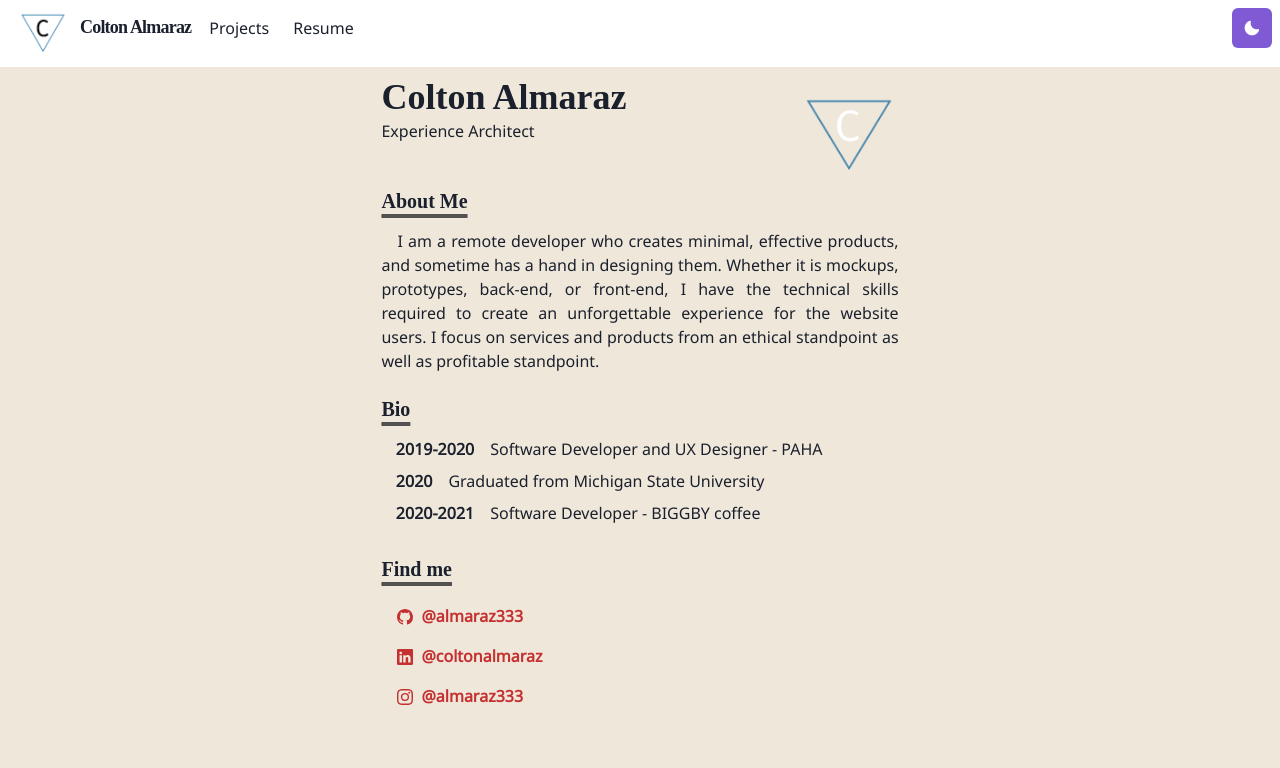
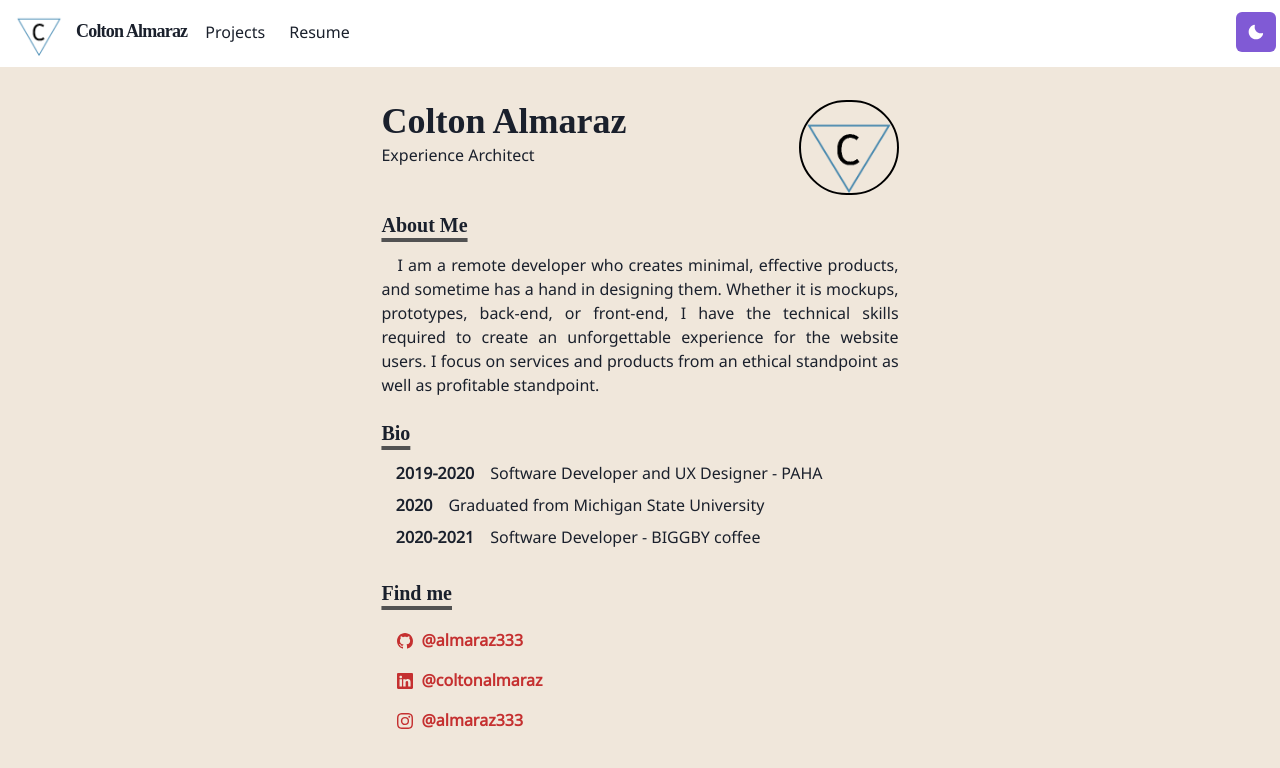
Before and after one commit to almaraz333/nextjs-portfolio, a Next.js app: page / in a window 1280 px wide. Shown: the top 768 px of the page. Built offline with nearby package versions, Linux system fonts and the light colour scheme.

Commit message:
added style changes

```diff
--- a/components/Navbar.tsx
+++ b/components/Navbar.tsx
@@ -60,7 +60,8 @@ const Navbar = (props) => {
         >
             <Container
                 display="flex"
-                p={2}
+                p={1}
+                mt={2}
                 maxW="container.lg.md"
                 wrap="wrap"
                 align="center"
--- a/components/layouts/main.tsx
+++ b/components/layouts/main.tsx
@@ -18,7 +18,7 @@ const Main: React.FC<MainProps> = ({ children, router }) => {
                 <title>Colton Almaraz - Homepage</title>
             </Head>
             <Navbar path={router.path} />
-            <Container maxW="container.md" pt={14}>
+            <Container maxW="container.md" pt={20}>
                 {children}
             </Container>
         </Box>
--- a/pages/index.tsx
+++ b/pages/index.tsx
@@ -37,15 +37,18 @@ const Page = () => {
                     >
                         <Image
                             borderColor={useColorModeValue(
-                                "whiteAlpha.200",
+                                "black",
                                 "whiteAlpha.500"
                             )}
-                            borderWidth={1}
+                            borderWidth={2}
                             borderStyle="solid"
                             maxWidth="100px"
                             display="inline-block"
                             borderRadius="full"
-                            src="/images/logo.png"
+                            src={useColorModeValue(
+                                "/images/logoLightMode.png",
+                                "/images/logo.png"
+                            )}
                             alt="Profile Image"
                         />
                     </Box>
```
